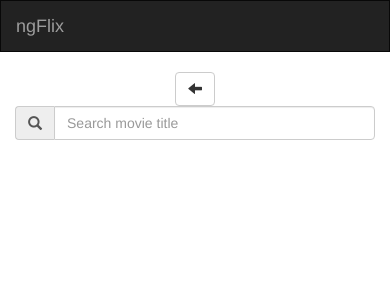
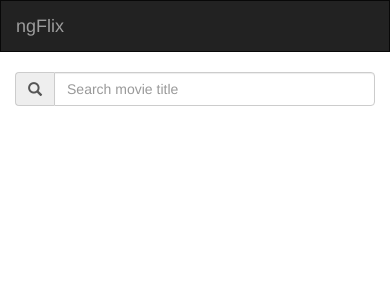
Before and after one commit to smartinsantos/ngFlix, an Angular app: page /add in a window 390 px wide. Shown: the top 300 px of the page. Built offline with nearby package versions, Linux system fonts and the light colour scheme.

Commit message:
one last small change for mobile

```diff
--- a/src/app/components/main/add-movie/add-movie.component.html
+++ b/src/app/components/main/add-movie/add-movie.component.html
@@ -3,7 +3,7 @@
   <div class='container'>
     <div class='form-inline search-wrapper text-center'>
       <button
-        class='btn btn-default'
+        class='btn btn-default hidden-xs'
         [routerLink]='["","main"]'>
         <span
           class='glyphicon glyphicon-arrow-left'
```
